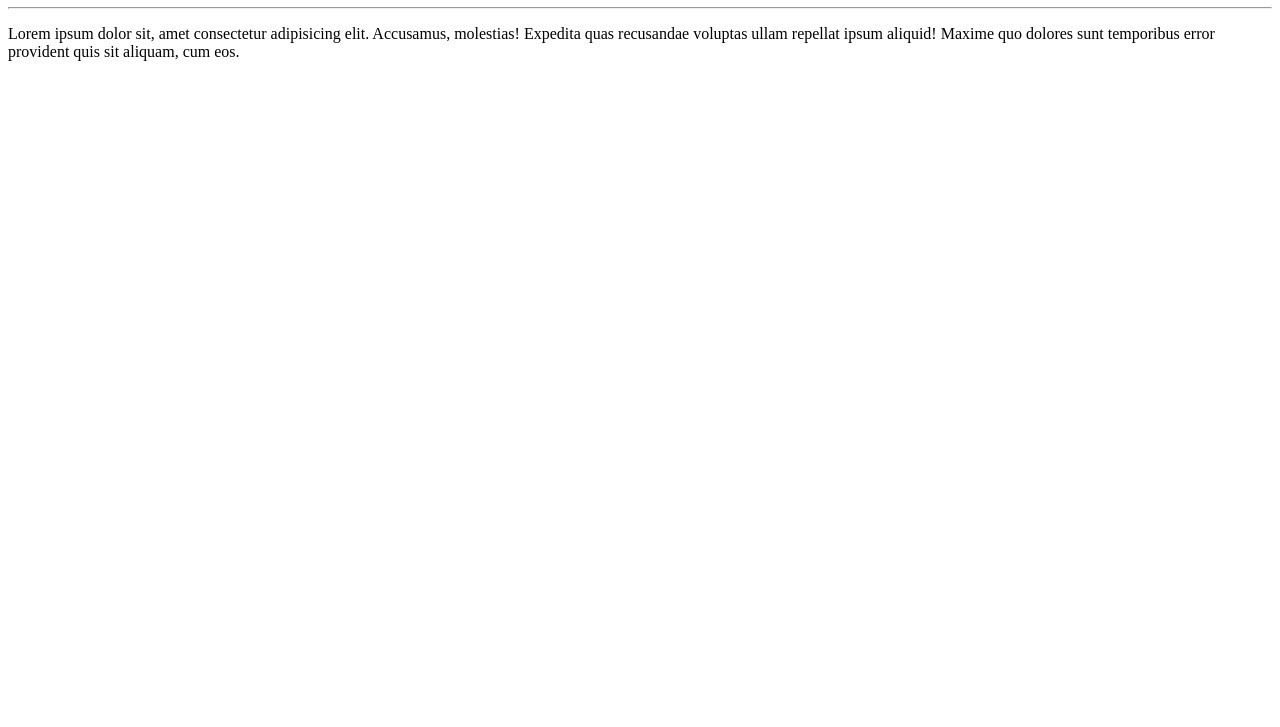
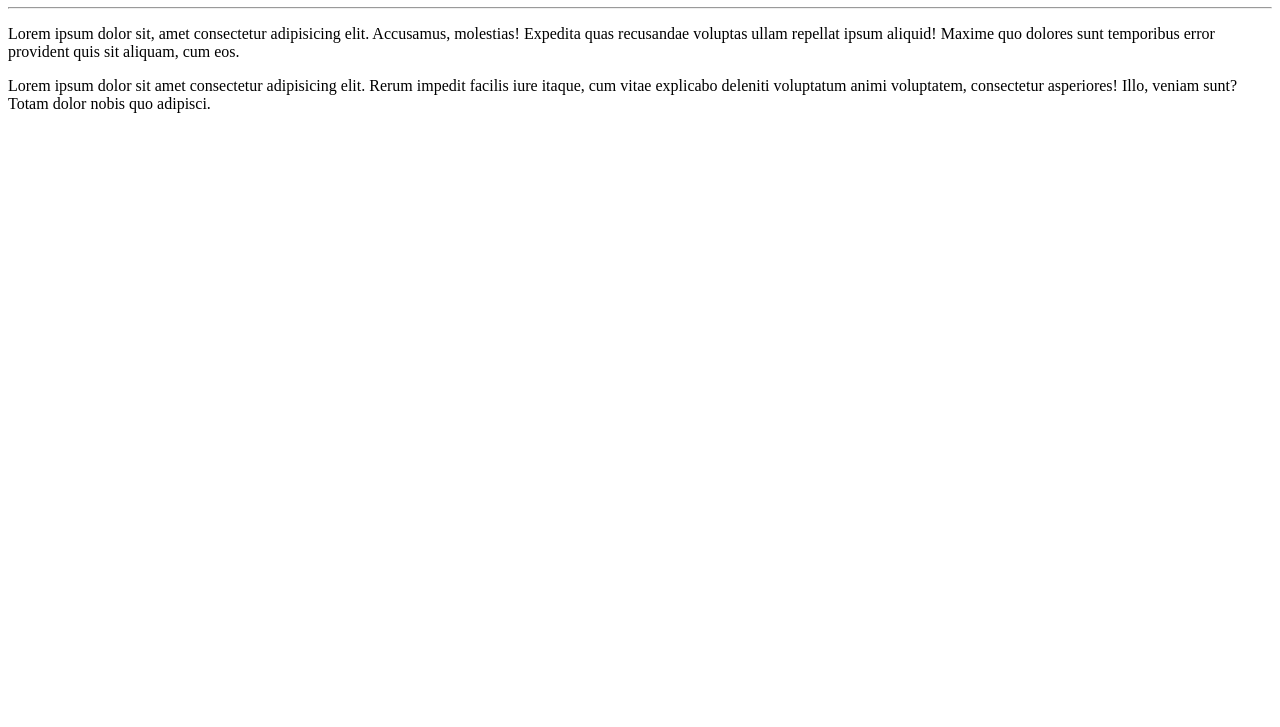
Before and after one commit to mmazanti/Ola-mundo, a plain HTML site: page site-exemplo/index.html in a window 1280 px wide. Shown: the part 73-800 px from the top of the page. Drawn offline with Linux system fonts and the light colour scheme.

Commit message:
Adicionei um parágrafo

```diff
--- a/site-exemplo/index.html
+++ b/site-exemplo/index.html
@@ -9,5 +9,6 @@
     <h1>Olá, Mundo!</h1>
     <hr>
     <p>Lorem ipsum dolor sit, amet consectetur adipisicing elit. Accusamus, molestias! Expedita quas recusandae voluptas ullam repellat ipsum aliquid! Maxime quo dolores sunt temporibus error provident quis sit aliquam, cum eos.</p>
+    <p>Lorem ipsum dolor sit amet consectetur adipisicing elit. Rerum impedit facilis iure itaque, cum vitae explicabo deleniti voluptatum animi voluptatem, consectetur asperiores! Illo, veniam sunt? Totam dolor nobis quo adipisci.</p>
 </body>
 </html>
```
